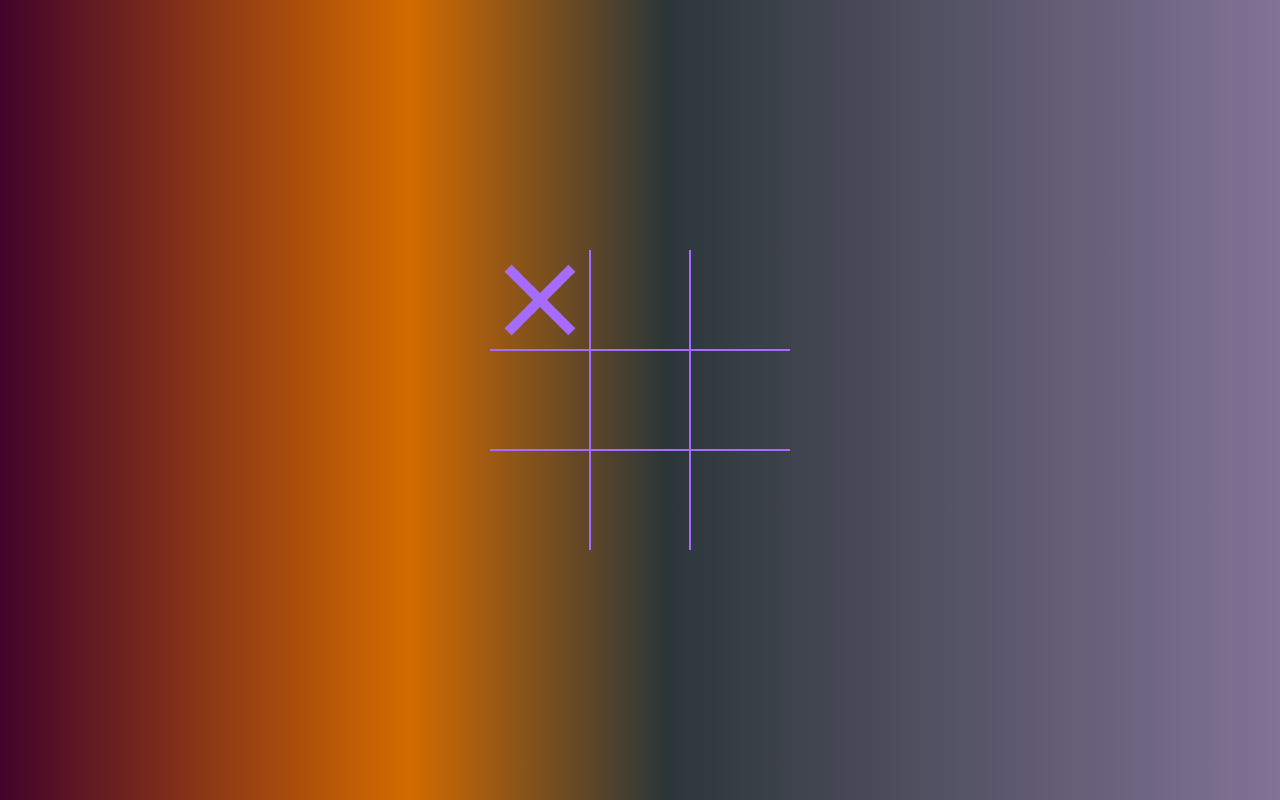
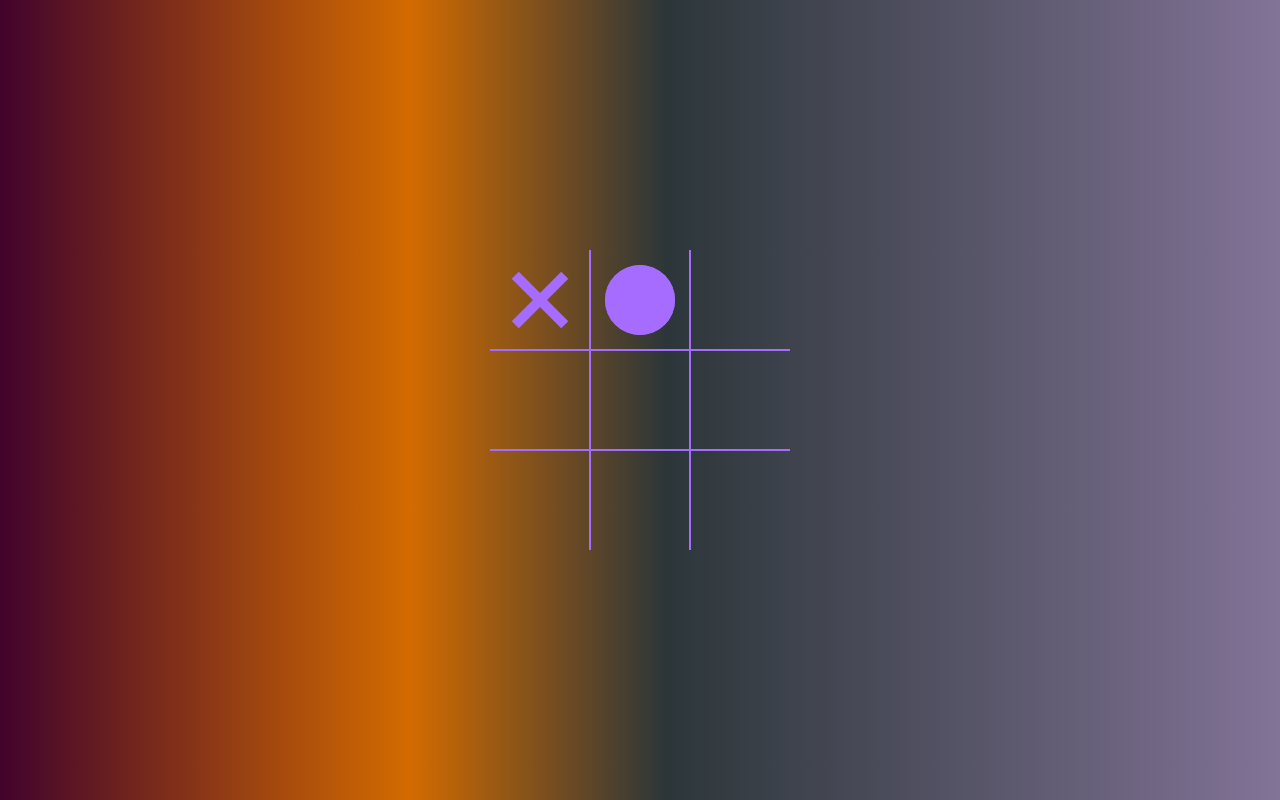
Before and after one commit to Matheus-Cegatti/jogo-da-velha, a plain HTML site: page index.html in a window 1280 px wide. Drawn offline with Linux system fonts and the light colour scheme.

Commit message:
Criando o circulo

```diff
--- a/style.css
+++ b/style.css
@@ -61,7 +61,7 @@ body{
 .celula-jogo.x::after {
     content:"";
     height: calc(100px *0.10);
-    width: calc(100px * 0.9);
+    width: calc(100px * 0.7);
     background: #A66CFF;
     position: absolute;
 }
@@ -74,6 +74,17 @@ body{
     transform: rotate(-45deg);
 }
 
+/* fazendo o circulo */
+.celula-jogo.circulo::before,
+.celula-jogo.circulo::after {
+    content:"";
+    height: calc(100px *0.7);
+    width: calc(100px * 0.7);
+    background: #A66CFF;
+    border-radius: 50%;
+    position: absolute;
+}
+
 .mensagem-final{
     display: none;
 }
```
